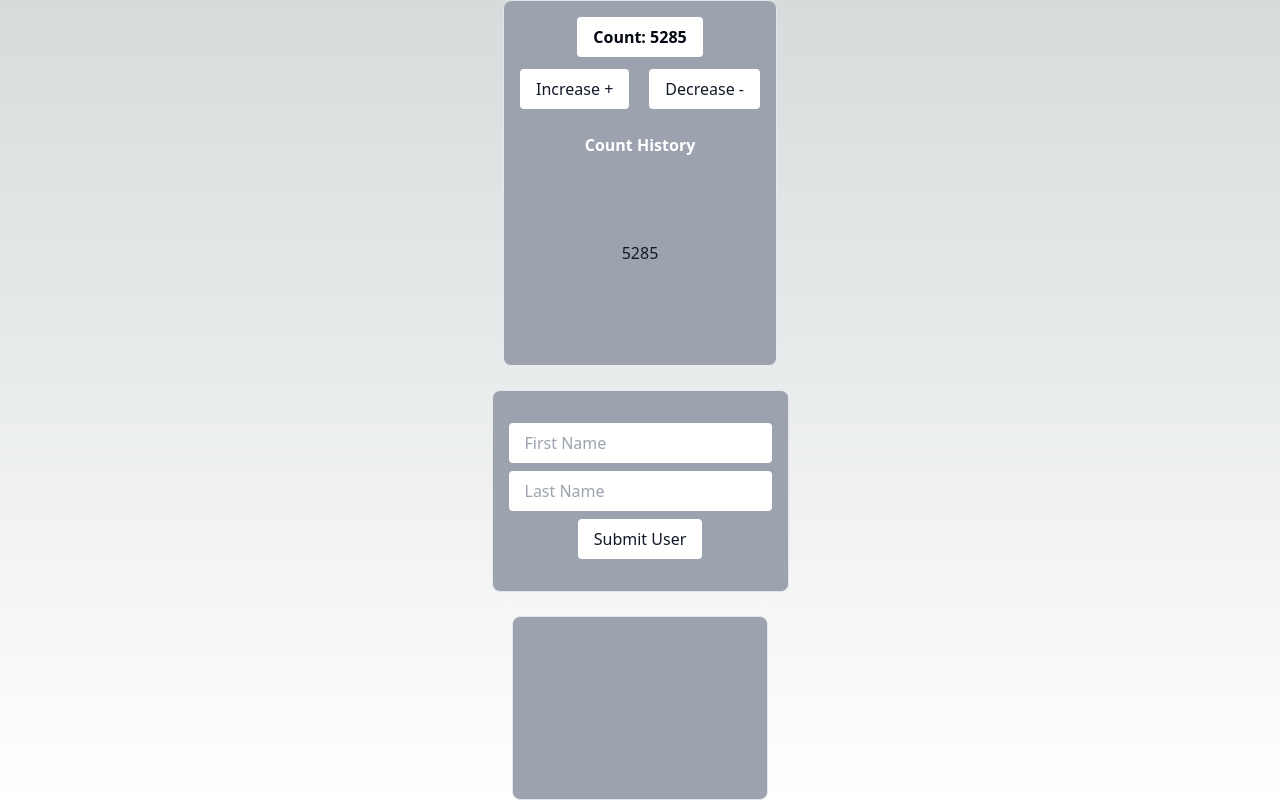
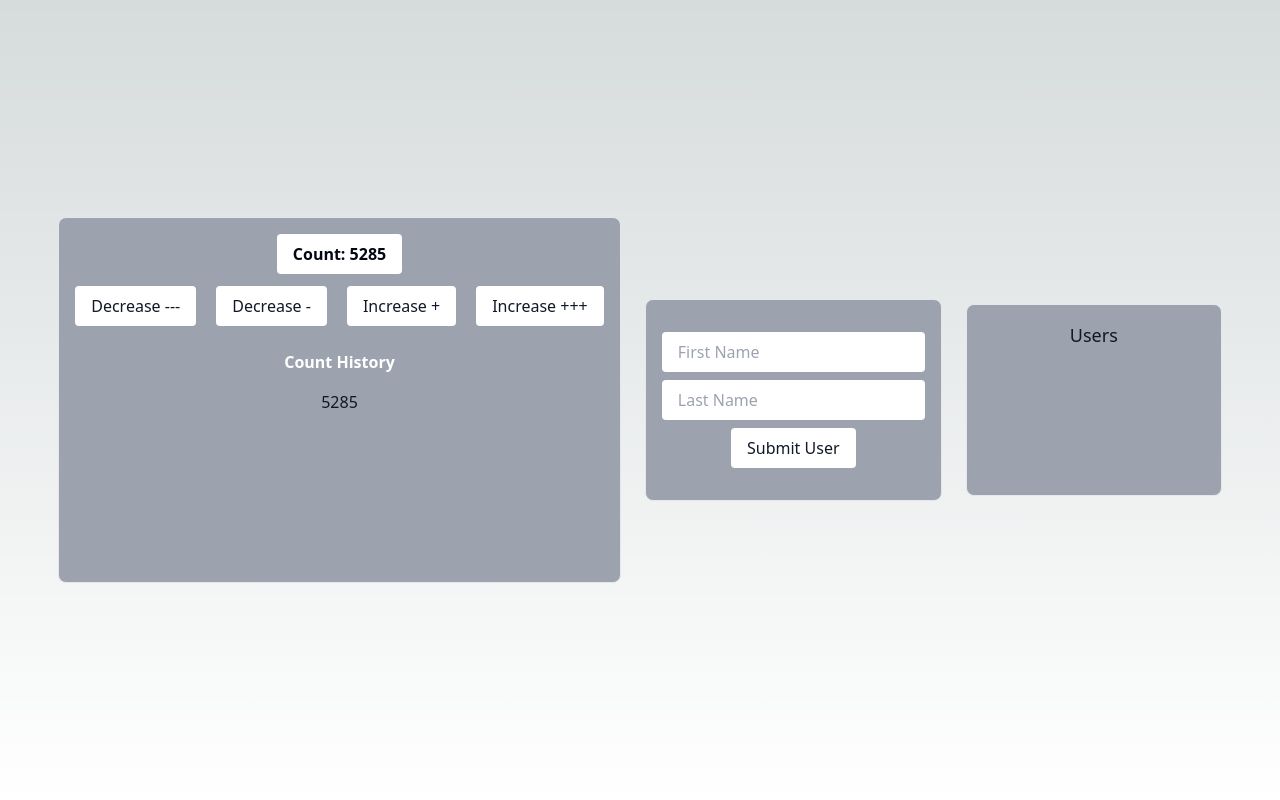
Before and after one commit to wmcb91/react-training, a Next.js app: page / in a window 1280 px wide. Built offline with nearby package versions, Linux system fonts and the light colour scheme.

Commit message:
layout improvement.

```diff
--- a/src/components/Counter.tsx
+++ b/src/components/Counter.tsx
@@ -25,7 +25,12 @@ function Counter({ startingCount = 0 }: Props) {
     setCount(newValue);
   };
 
-  const updateCount = (countChange: 1 | -1) => {
+  /**
+   * Updates the count by the given amount.
+   *
+   * @param countChange The amount to change the count by.
+   */
+  const updateCount = (countChange: number) => {
     setCount(count + countChange);
   };
 
@@ -63,8 +68,9 @@ function Counter({ startingCount = 0 }: Props) {
       </h1>
 
       <div className='flex space-x-5'>
+        <Button onClick={() => updateCount(-3)}>Decrease ---</Button>
+        <Button onClick={() => updateCount(-1)}>Decrease -</Button>
         <Button
-          name='inc'
           // Sometimes it is useful to use an anonymous function with event
           // handler type props. This lets you pass in arguments to the function.
           // It's particularly useful when you're passing handlers to child
@@ -76,9 +82,7 @@ function Counter({ startingCount = 0 }: Props) {
         >
           Increase +
         </Button>
-        <Button name='dec' onClick={onButtonClick}>
-          Decrease -
-        </Button>
+        <Button onClick={() => updateCount(3)}>Increase +++</Button>
       </div>
 
       <div>
@@ -86,7 +90,7 @@ function Counter({ startingCount = 0 }: Props) {
           Count History
         </h2>
 
-        <ul className='flex flex-wrap gap-2 items-center justify-center py-4 max-w-xs h-48 overflow-y-scroll'>
+        <ul className='flex flex-wrap gap-2 items-start justify-center py-4 max-w-xs h-48 overflow-y-scroll'>
           {countHistory.map((count) => (
             <li key={count}>{count}</li>
           ))}
--- a/src/pages/index.tsx
+++ b/src/pages/index.tsx
@@ -6,7 +6,7 @@ const Home = () => {
   const [users, setUsers] = useState<User[]>([]);
 
   return (
-    <div className='flex flex-col gap-6 items-center justify-center h-screen w-full'>
+    <div className='flex flex-wrap gap-6 py-8 items-center justify-center h-screen w-full'>
       <div className='bg-gray-400 text-gray-900 rounded-lg border p-4'>
         <div className='flex flex-col items-center'>
           <Counter startingCount={5285} />
@@ -17,6 +17,7 @@ const Home = () => {
       </div>
 
       <div className='bg-gray-400 text-gray-900 rounded-lg border p-4 w-64 h-full max-h-48 overflow-y-auto'>
+        <h2 className='text-lg font-medium text-center'>Users</h2>
         {users.map((user) => (
           <div key={user.id}>
             {user.firstName} {user.lastName} (ID: {user.id})
```
